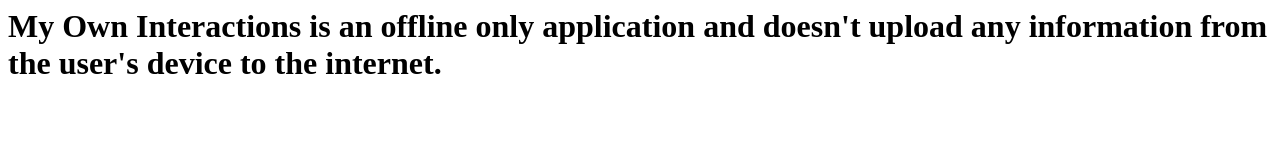
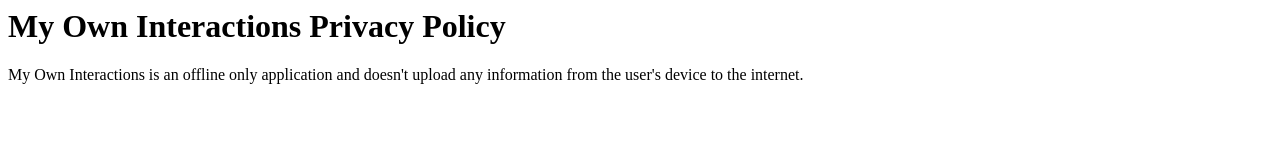
Before and after one commit to My-Own-Company/my-own-company.github.io, a plain HTML site: page index.html in a window 1280 px wide. Drawn offline with Linux system fonts and the light colour scheme.

Commit message:
Update index.html

```diff
--- a/index.html
+++ b/index.html
@@ -1 +1,2 @@
-<h1>My Own Interactions is an offline only application and doesn't upload any information from the user's device to the internet.</h1>
+<h1>My Own Interactions Privacy Policy</h1>
+<p>My Own Interactions is an offline only application and doesn't upload any information from the user's device to the internet.</p>
```
